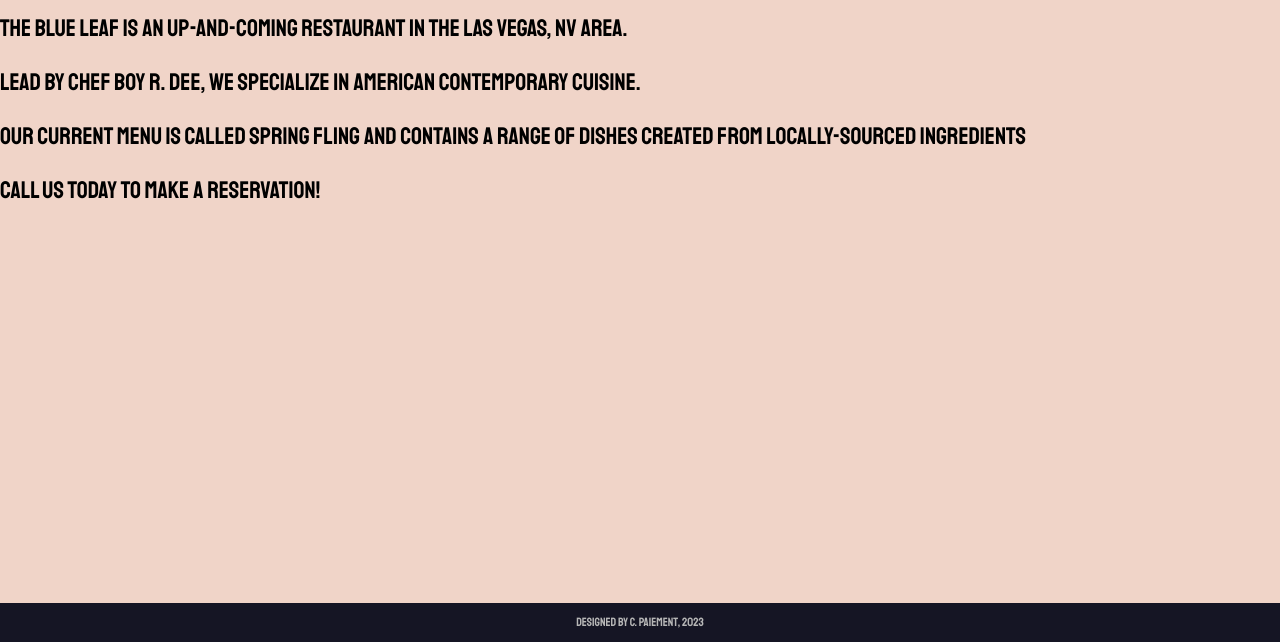
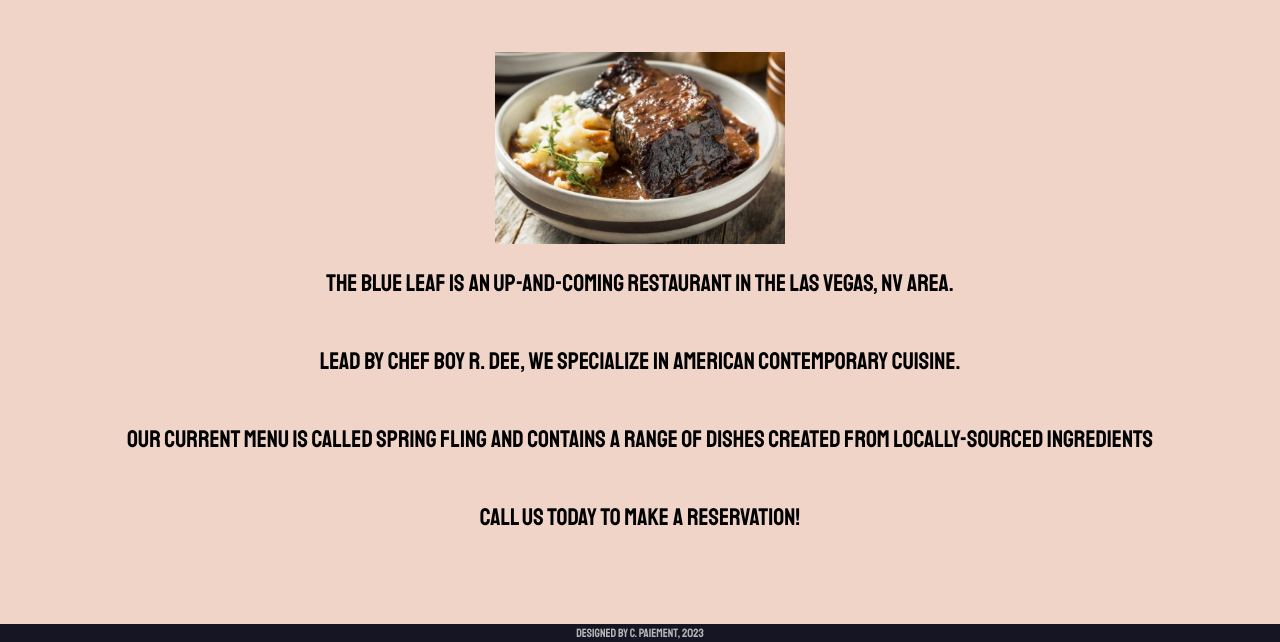
Before and after one commit to copaiement/restaurant-page, a website built with webpack: page dist/index.html in a window 1280 px wide. Shown: the part 158-800 px from the top of the page. Built offline with nearby package versions, Linux system fonts and the light colour scheme.

Commit message:
Create working about page. Build button functions to change page.

```diff
--- a/src/about.js
+++ b/src/about.js
@@ -1,6 +1,25 @@
 // create the about page
+
 function about() {
-  console.log('about test');
+  const mainContainer = document.querySelector('.main-container');
+  // add image
+  const image = mainContainer.appendChild(document.createElement('img'));
+  image.setAttribute('class', 'home-img');
+  image.src = './images/home.jpg';
+  image.alt = 'steak dinner';
+  // add array of description
+  const aboutText = [
+    'The Blue Leaf is an up-and-coming restaurant in the Las Vegas, NV area.',
+    'Lead by Chef Boy R. Dee, we specialize in American Contemporary cuisine.',
+    'Our current menu is called Spring Fling and contains a range of dishes created from locally-sourced ingredients',
+    'Call us today to make a reservation!',
+  ];
+
+  for (let i = 0; i < aboutText.length; i += 1) {
+    const p = mainContainer.appendChild(document.createElement('p'));
+    p.setAttribute('class', 'main-text');
+    p.textContent = aboutText[i];
+  }
 }
 
 export default about;
--- a/src/home.js
+++ b/src/home.js
@@ -2,7 +2,12 @@
 
 function home(text) {
   const mainContainer = document.querySelector('.main-container');
-
+  // add image
+  const image = mainContainer.appendChild(document.createElement('img'));
+  image.setAttribute('class', 'home-img');
+  image.src = './images/home.jpg';
+  image.alt = 'steak dinner';
+  // add array of description
   const homeText = [
     'The Blue Leaf is an up-and-coming restaurant in the Las Vegas, NV area.',
     'Lead by Chef Boy R. Dee, we specialize in American Contemporary cuisine.',
@@ -12,7 +17,7 @@ function home(text) {
 
   for (let i = 0; i < homeText.length; i += 1) {
     const p = mainContainer.appendChild(document.createElement('p'));
-    p.setAttribute('class', 'menu-text');
+    p.setAttribute('class', 'main-text');
     p.textContent = homeText[i];
   }
 }
--- a/src/index.js
+++ b/src/index.js
@@ -8,6 +8,8 @@ import './style.css';
 // set up event listeners to call the appropriate js function to switch tabs
 const buildPage = (() => {
   const content = document.getElementById('content');
+
+  // set up event listeners
 
   function buildHeader() {
     // create header structure
@@ -37,6 +39,13 @@ const buildPage = (() => {
     main.setAttribute('class', 'main-container');
   }
 
+  function clearMain() {
+    const main = document.querySelector('.main');
+    while (main.firstChild) {
+      main.removeChild(main.firstChild);
+    }
+  }
+
   function buildFooter() {
     // create footer structure
     const footer = content.appendChild(document.createElement('div'));
@@ -46,15 +55,27 @@ const buildPage = (() => {
     footerText.textContent = 'Designed by C. Paiement, 2023';
   }
 
-  function removeAllChildNodes(parent) {
-    while (parent.firstChild) {
-      parent.removeChild(parent.firstChild);
-    }
+  function navButtons() {
+    const buttons = document.querySelectorAll('.menu-button');
+    buttons.forEach(button => button.addEventListener('click', setPage));
   }
 
-  buildHeader();
-  buildMain();
-  buildFooter();
-  home();
+  function setPage(event) {
+    // clear main div
+    clearMain();
+    const button = event.target.innerHTML;
+    // clear button styling
 
+    // set button styling
+  }
+
+  function initialize() {
+    buildHeader();
+    buildMain();
+    buildFooter();
+    about();
+    navButtons();
+  }
+
+  initialize();
 })();
--- a/src/style.css
+++ b/src/style.css
@@ -10,7 +10,7 @@
 
   /* text colors */
   --main-text-color: black;
-  --alt-text-color: ;
+  --alt-text-color: blue;
   --contrast-text-color: rgb(182, 182, 182);
 }
 
@@ -18,11 +18,11 @@ body {
   /* basic styling */
   box-sizing: border-box;
   margin: 0;
-  height: 100vh;
+
 }
 
 #content {
-  height: 100%;
+  height: 100vh;
   display: flex;
   flex-direction: column;
   justify-content: space-between;
@@ -67,13 +67,30 @@ body {
 .main-container {
   background-color: var(--body-bg);
   color: var(--main-text-color);
-  height: 100%;
+  height: 80%;
+  display: flex;
+  flex-direction: column;
+  justify-content: center;
+  align-items: center;
+}
+
+.main-text {
+  text-align: center;
+  color: var(--main-text-color);
+}
+
+.home-img {
+  height: 30%;
+
 }
 
 .footer {
+  height: 1rem;
   background-color: var(--contrast-bg);
   color: var(--contrast-text-color);
-  padding: .5rem;
   font-size: .5rem;
   text-align: center;
+  display: flex;
+  justify-content: center;
+  align-items: center;
 }
```
Also changed, not shown: dist/images/home.jpg (added), dist/main.js.
